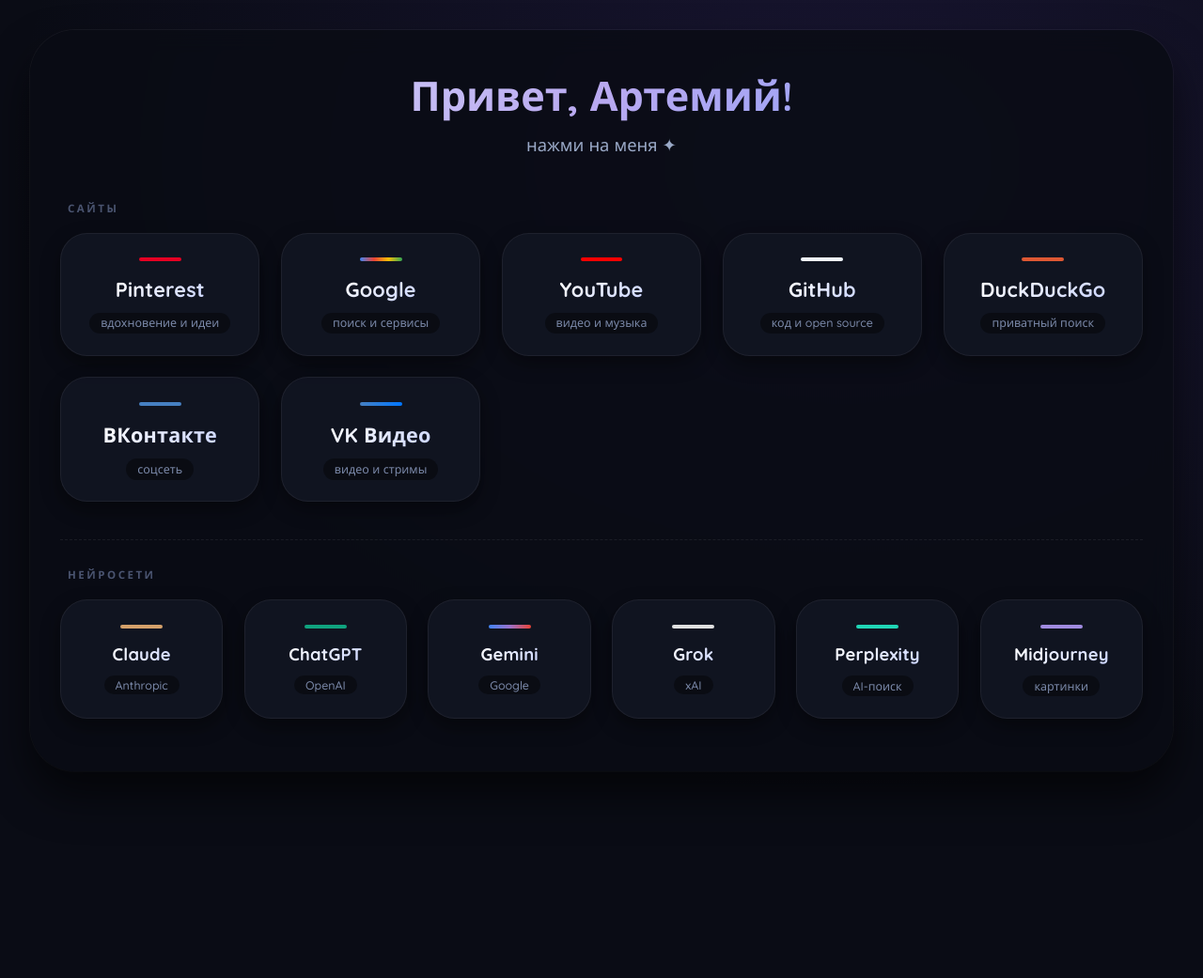
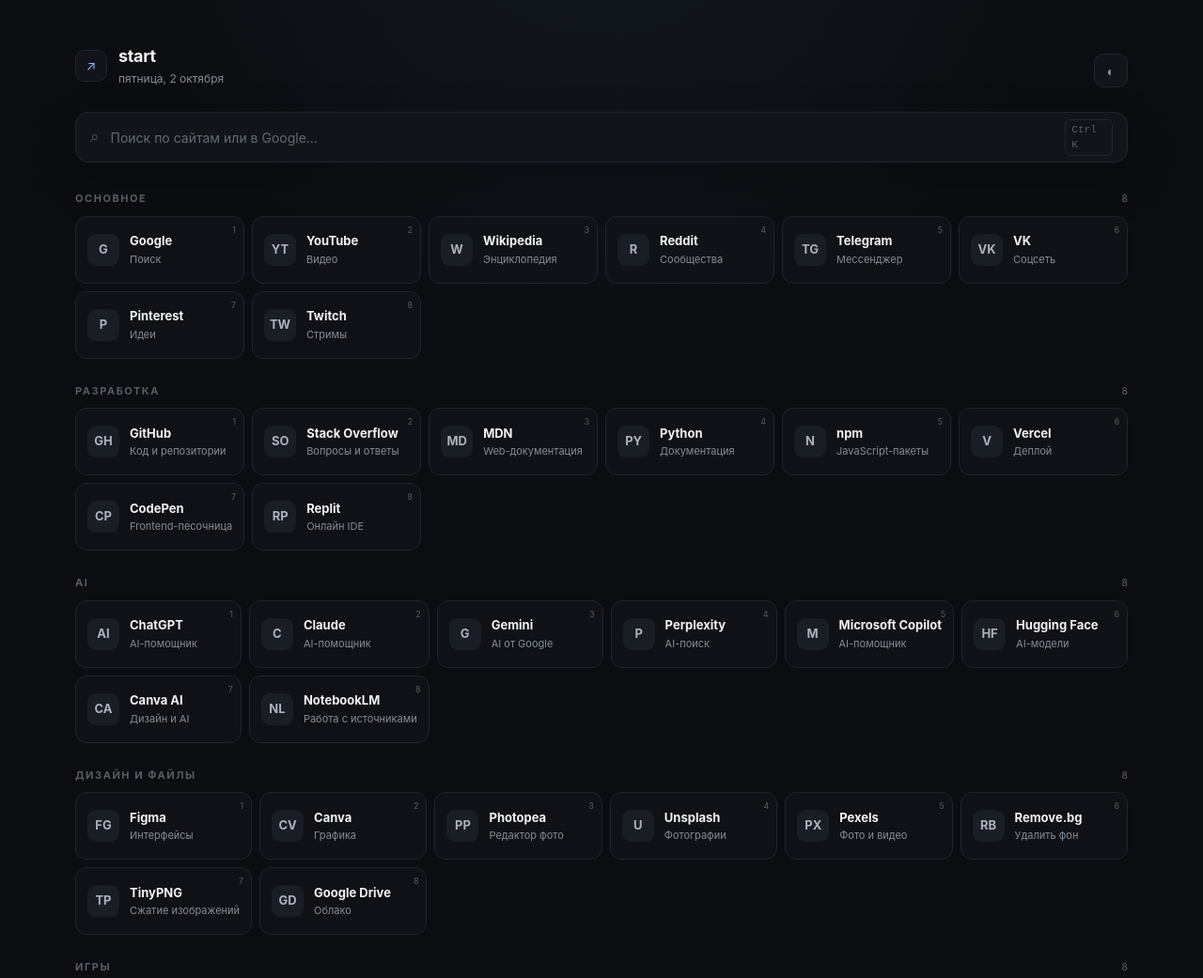
Before and after one commit to neko152/my-start-page, a plain HTML site: page index.html in a window 1280 px wide. Shown: the top 1041 px of the page at 94% size. Before the commit the page ends 853 px from the top, so only its background shows below. Drawn offline with Linux system fonts and the light colour scheme.

Commit message:
Redesign start page with minimalist UI and useful links

```diff
--- a/index.html
+++ b/index.html
@@ -1,332 +1,224 @@
-<!DOCTYPE html>
+<!doctype html>
 <html lang="ru">
 <head>
   <meta charset="UTF-8">
-<meta name="viewport" content="width=device-width, initial-scale=1.0, user-scalable=yes">
-<title>Стартовая панель | быстрые редиректы</title>
-<link href="https://fonts.googleapis.com/css2?family=Quicksand:wght@400;500;600;700&display=swap" rel="stylesheet">
+  <meta name="viewport" content="width=device-width, initial-scale=1">
+  <meta name="theme-color" content="#0b0d10">
+  <title>start — твоя стартовая</title>
   <style>
-* { margin: 0; padding: 0; box-sizing: border-box; }
-
-body {
-  min-height: 100vh;
-  background: #0a0c15;
-  font-family: 'Quicksand', 'Segoe UI', system-ui, sans-serif;
-  display: flex;
-  align-items: center;
-  justify-content: center;
-  padding: 2rem;
-  position: relative;
+    :root {
+      --bg:#0b0d10; --panel:#111419; --panel-hover:#171a20; --text:#f2f4f7;
+      --muted:#858d99; --dim:#555d68; --line:#20252d; --accent:#8ab4ff;
+      --shadow:0 18px 50px rgba(0,0,0,.22);
     }
-
-body::before {
-  content: '';
-  position: absolute;
-  inset: 0;
-  background: radial-gradient(ellipse at 70% 20%, rgba(70,50,140,0.25), transparent 70%);
-  pointer-events: none;
+    *{box-sizing:border-box}
+    html{scroll-behavior:smooth}
+    body{
+      margin:0; min-height:100vh; color:var(--text); background:
+      radial-gradient(circle at 50% -10%,rgba(138,180,255,.08),transparent 32rem),var(--bg);
+      font:14px/1.5 Inter,ui-sans-serif,system-ui,-apple-system,BlinkMacSystemFont,"Segoe UI",sans-serif;
     }
-
-.dashboard {
-  max-width: 1300px;
-  width: 100%;
-  background: rgba(10,12,21,0.85);
-  backdrop-filter: blur(12px);
-  border-radius: 3rem;
-  padding: 2.5rem 2rem;
-  box-shadow: 0 25px 45px rgba(0,0,0,0.6), 0 0 0 1px rgba(255,255,255,0.05);
+    button,input{font:inherit}
+    a{color:inherit;text-decoration:none}
+    .wrap{width:min(1120px,calc(100% - 32px));margin:0 auto;padding:46px 0 55px}
+    header{display:flex;align-items:flex-end;justify-content:space-between;gap:20px;margin-bottom:26px}
+    .brand{display:flex;align-items:center;gap:12px}
+    .mark{width:34px;height:34px;border:1px solid var(--line);border-radius:10px;display:grid;place-items:center;color:var(--accent);background:var(--panel)}
+    h1{font-size:18px;margin:0;font-weight:700;letter-spacing:-.02em}
+    .date{color:var(--muted);font-size:12px;margin-top:2px}
+    .theme{
+      border:1px solid var(--line);background:var(--panel);color:var(--muted);width:36px;height:36px;
+      border-radius:10px;cursor:pointer;transition:.2s
     }
-
-.greeting {
-  text-align: center;
-  margin-bottom: 3rem;
+    .theme:hover{color:var(--text);background:var(--panel-hover)}
+    .search{
+      display:flex;align-items:center;gap:10px;background:var(--panel);border:1px solid var(--line);
+      border-radius:14px;padding:0 15px;box-shadow:var(--shadow);margin-bottom:30px
     }
-
-.greeting h1 {
-  font-size: 2.7rem;
-  font-weight: 700;
-  background: linear-gradient(135deg, #e0e7ff, #b9a9f0, #7b9eff);
-  background-clip: text;
-  -webkit-background-clip: text;
-  color: transparent;
+    .search span{color:var(--dim);font-size:17px}
+    #search{width:100%;height:52px;background:none;border:0;outline:0;color:var(--text)}
+    #search::placeholder{color:#626a75}
+    kbd{font-size:11px;color:var(--dim);border:1px solid var(--line);border-radius:6px;padding:2px 6px}
+    .section{margin-top:26px}
+    .section-head{display:flex;align-items:center;justify-content:space-between;margin-bottom:10px}
+    .section-title{font-size:11px;text-transform:uppercase;letter-spacing:.14em;color:var(--dim);font-weight:700}
+    .section-count{font-size:11px;color:var(--dim)}
+    .grid{display:grid;grid-template-columns:repeat(6,1fr);gap:8px}
+    .card{
+      min-height:72px;display:flex;align-items:center;gap:11px;padding:13px 12px;
+      border:1px solid var(--line);border-radius:12px;background:rgba(17,20,25,.72);
+      transition:background .16s,border-color .16s,transform .16s;position:relative
     }
-
-.greeting p {
-  color: #9aa9c7;
-  font-size: 1.15rem;
-  margin-top: 0.6rem;
-  font-weight: 500;
+    .card:hover{background:var(--panel-hover);border-color:#303640;transform:translateY(-1px)}
+    .icon{
+      width:34px;height:34px;flex:0 0 34px;border-radius:9px;background:#191d24;color:#aab2bf;
+      display:grid;place-items:center;font-size:13px;font-weight:700
     }
-
-.section-label {
-  font-size: 0.72rem;
-  font-weight: 700;
-  letter-spacing: 2.5px;
-  text-transform: uppercase;
-  color: #4a5470;
-  margin: 0 0 1.2rem 0.5rem;
+    .name{font-weight:650;font-size:13px;white-space:nowrap;overflow:hidden;text-overflow:ellipsis}
+    .desc{font-size:11px;color:var(--muted);white-space:nowrap;overflow:hidden;text-overflow:ellipsis;margin-top:1px}
+    .shortcut{position:absolute;right:8px;top:7px;font-size:9px;color:var(--dim)}
+    .hidden{display:none!important}
+    footer{display:flex;justify-content:space-between;gap:15px;margin-top:34px;color:var(--dim);font-size:11px}
+    footer a:hover{color:var(--muted)}
+    @media(max-width:900px){.grid{grid-template-columns:repeat(4,1fr)}}
+    @media(max-width:620px){
+      .wrap{width:min(100% - 20px,520px);padding-top:25px}
+      header{align-items:center}.date{display:none}
+      .grid{grid-template-columns:repeat(2,1fr)}
+      .card{min-height:68px}
+      .shortcut{display:none}
     }
-
-.grid {
-  display: grid;
-  gap: 1.4rem;
-  margin: 1rem 0 2.5rem;
-}
-
-.grid-sites { grid-template-columns: repeat(auto-fit, minmax(175px, 1fr)); }
-.grid-ai    { grid-template-columns: repeat(auto-fit, minmax(155px, 1fr)); margin-bottom: 1rem; }
-
-.redirect-card {
-  background: rgba(18,22,35,0.9);
-  border-radius: 1.8rem;
-  padding: 1.6rem 1rem 1.4rem;
-  text-align: center;
-  text-decoration: none;
-  display: flex;
-  flex-direction: column;
-  align-items: center;
-  gap: 0.7rem;
-  transition: transform 0.25s ease, background 0.2s, box-shadow 0.3s;
-  border: 1px solid rgba(255,255,255,0.06);
-  box-shadow: 0 8px 20px rgba(0,0,0,0.4);
-  cursor: pointer;
-  animation: cardFadeUp 0.4s ease backwards;
-}
-
-/* coloured top bar instead of logo */
-.card-bar {
-  width: 2.8rem;
-  height: 4px;
-  border-radius: 10px;
-  margin-bottom: 0.3rem;
-  transition: width 0.25s ease;
-}
-
-.redirect-card:hover .card-bar { width: 4rem; }
-
-/* bar colours per service */
-.card-pinterest  .card-bar { background: #E60023; }
-.card-google     .card-bar { background: linear-gradient(90deg,#4285F4,#EA4335,#FBBC05,#34A853); }
-.card-youtube    .card-bar { background: #FF0000; }
-.card-github     .card-bar { background: #f0f6fc; }
-.card-duckduckgo .card-bar { background: #DE5833; }
-.card-vk         .card-bar { background: #4680C2; }
-.card-vkvideo    .card-bar { background: linear-gradient(90deg,#4680C2,#07f); }
-.card-claude     .card-bar { background: #d4a06a; }
-.card-chatgpt    .card-bar { background: #10a37f; }
-.card-gemini     .card-bar { background: linear-gradient(90deg,#4285F4,#9B72CB,#EA4335); }
-.card-grok       .card-bar { background: #e0e0e0; }
-.card-perplexity .card-bar { background: #20d6b6; }
-.card-midjourney .card-bar { background: #a08be0; }
-
-.card-title {
-  font-weight: 700;
-  font-size: 1.35rem;
-  letter-spacing: 0.2px;
-  background: linear-gradient(145deg, #ffffff, #cbd5ff);
-  background-clip: text;
-  -webkit-background-clip: text;
-  color: transparent;
-}
-
-.grid-ai .card-title { font-size: 1.15rem; }
-
-.card-sub {
-  font-size: 0.78rem;
-  color: #7a88a8;
-  font-weight: 500;
-  background: rgba(0,0,0,0.4);
-  padding: 0.18rem 0.75rem;
-  border-radius: 40px;
-}
-
-/* hover glow per group */
-.redirect-card:hover {
-  transform: translateY(-7px) scale(1.02);
-  background: rgba(28,34,54,0.98);
-  border-color: rgba(255,255,255,0.15);
-  box-shadow: 0 18px 35px rgba(0,0,0,0.5), 0 0 0 1px rgba(200,180,250,0.15);
-}
-
-.redirect-card:active { transform: translateY(2px) scale(0.98); transition: 0.05s; }
-
-.divider {
-  border: none;
-  border-top: 1px dashed rgba(255,255,255,0.07);
-  margin: 2rem 0 1.8rem;
-}
-
-/* staggered animations */
-.grid-sites .redirect-card:nth-child(1) { animation-delay:.05s }
-.grid-sites .redirect-card:nth-child(2) { animation-delay:.10s }
-.grid-sites .redirect-card:nth-child(3) { animation-delay:.15s }
-.grid-sites .redirect-card:nth-child(4) { animation-delay:.20s }
-.grid-sites .redirect-card:nth-child(5) { animation-delay:.25s }
-.grid-sites .redirect-card:nth-child(6) { animation-delay:.30s }
-.grid-sites .redirect-card:nth-child(7) { animation-delay:.35s }
-
-.grid-ai .redirect-card:nth-child(1) { animation-delay:.40s }
-.grid-ai .redirect-card:nth-child(2) { animation-delay:.45s }
-.grid-ai .redirect-card:nth-child(3) { animation-delay:.50s }
-.grid-ai .redirect-card:nth-child(4) { animation-delay:.55s }
-.grid-ai .redirect-card:nth-child(5) { animation-delay:.60s }
-.grid-ai .redirect-card:nth-child(6) { animation-delay:.65s }
-
-@keyframes cardFadeUp {
-  from { opacity:0; transform:translateY(28px); }
-  to   { opacity:1; transform:translateY(0); }
-}
-
-@media (max-width:680px) {
-  body { padding:1rem; }
-  .dashboard { padding:1.5rem; }
-  .greeting h1 { font-size:1.8rem; }
-  .grid-sites { grid-template-columns: repeat(auto-fit, minmax(140px,1fr)); gap:1rem; }
-  .grid-ai    { grid-template-columns: repeat(auto-fit, minmax(130px,1fr)); gap:0.9rem; }
-  .redirect-card { padding:1.2rem 0.6rem 1rem; }
-  .card-title { font-size:1.1rem; }
-}
-
-a:focus-visible { outline:3px solid #a27be0; outline-offset:4px; border-radius:1.8rem; }
-
-.greeting {
-  cursor: pointer;
-  user-select: none;
-}
-
-.greeting h1 {
-  transition: opacity 0.15s ease, transform 0.15s ease;
-}
-
-.greeting p {
-  transition: opacity 0.15s ease;
-}
-
-.greeting.flash h1 {
-  opacity: 0;
-  transform: scale(0.95);
-}
-
-.greeting.flash p {
-  opacity: 0;
+    @media(prefers-color-scheme:light){
+      body.light{--bg:#f5f6f8;--panel:#fff;--panel-hover:#f0f2f5;--text:#15181d;--muted:#68707c;--dim:#9299a4;--line:#e1e4e8;--accent:#376ee6;--shadow:0 15px 40px rgba(20,30,50,.08)}
     }
   </style>
 </head>
 <body>
-<div class="dashboard">
+<div class="wrap">
+  <header>
+    <div>
+      <div class="brand"><div class="mark">↗</div><div><h1>start</h1><div class="date" id="date"></div></div></div>
+    </div>
+    <button class="theme" id="theme" title="Переключить тему" aria-label="Переключить тему">◐</button>
+  </header>
 
-  <div class="greeting" onclick="shuffleGreeting()" title="кликни, чтобы сменить">
-    <h1 id="greeting-main">Привет, Артемий!</h1>
-    <p id="greeting-sub">нажми на меня ✦</p>
+  <form class="search" id="searchForm">
+    <span>⌕</span>
+    <input id="search" autocomplete="off" autofocus placeholder="Поиск по сайтам или в Google…">
+    <kbd>Ctrl K</kbd>
+  </form>
+
+  <main id="content"></main>
+
+  <footer>
+    <span>Enter — открыть первый результат · Esc — очистить</span>
+    <a href="https://github.com/neko152/my-start-page" target="_blank" rel="noopener">GitHub ↗</a>
+  </footer>
 </div>
 
-  <div class="section-label">сайты</div>
-  <div class="grid grid-sites">
-    <a href="https://www.pinterest.com" class="redirect-card card-pinterest" target="_self">
-      <div class="card-bar"></div>
-      <span class="card-title">Pinterest</span>
-      <span class="card-sub">вдохновение и идеи</span>
-    </a>
-    <a href="https://www.google.com" class="redirect-card card-google" target="_self">
-      <div class="card-bar"></div>
-      <span class="card-title">Google</span>
-      <span class="card-sub">поиск и сервисы</span>
-    </a>
-    <a href="https://www.youtube.com" class="redirect-card card-youtube" target="_self">
-      <div class="card-bar"></div>
-      <span class="card-title">YouTube</span>
-      <span class="card-sub">видео и музыка</span>
-    </a>
-    <a href="https://github.com" class="redirect-card card-github" target="_self">
-      <div class="card-bar"></div>
-      <span class="card-title">GitHub</span>
-      <span class="card-sub">код и open source</span>
-    </a>
-    <a href="https://duckduckgo.com" class="redirect-card card-duckduckgo" target="_self">
-      <div class="card-bar"></div>
-      <span class="card-title">DuckDuckGo</span>
-      <span class="card-sub">приватный поиск</span>
-    </a>
-    <a href="https://vk.com" class="redirect-card card-vk" target="_self">
-      <div class="card-bar"></div>
-      <span class="card-title">ВКонтакте</span>
-      <span class="card-sub">соцсеть</span>
-    </a>
-    <a href="https://vkvideo.ru" class="redirect-card card-vkvideo" target="_self">
-      <div class="card-bar"></div>
-      <span class="card-title">VK Видео</span>
-      <span class="card-sub">видео и стримы</span>
-    </a>
-  </div>
+<script>
+const groups = [
+  {title:"Основное",items:[
+    ["Google","Поиск","https://www.google.com","G"],
+    ["YouTube","Видео","https://www.youtube.com","YT"],
+    ["Wikipedia","Энциклопедия","https://www.wikipedia.org","W"],
+    ["Reddit","Сообщества","https://www.reddit.com","R"],
+    ["Telegram","Мессенджер","https://web.telegram.org","TG"],
+    ["VK","Соцсеть","https://vk.com","VK"],
+    ["Pinterest","Идеи","https://www.pinterest.com","P"],
+    ["Twitch","Стримы","https://www.twitch.tv","TW"]
+  ]},
+  {title:"Разработка",items:[
+    ["GitHub","Код и репозитории","https://github.com","GH"],
+    ["Stack Overflow","Вопросы и ответы","https://stackoverflow.com","SO"],
+    ["MDN","Web-документация","https://developer.mozilla.org","MD"],
+    ["Python","Документация","https://docs.python.org/3/","PY"],
+    ["npm","JavaScript-пакеты","https://www.npmjs.com","N"],
+    ["Vercel","Деплой","https://vercel.com","V"],
+    ["CodePen","Frontend-песочница","https://codepen.io","CP"],
+    ["Replit","Онлайн IDE","https://replit.com","RP"]
+  ]},
+  {title:"AI",items:[
+    ["ChatGPT","AI-помощник","https://chatgpt.com","AI"],
+    ["Claude","AI-помощник","https://claude.ai","C"],
+    ["Gemini","AI от Google","https://gemini.google.com","G"],
+    ["Perplexity","AI-поиск","https://www.perplexity.ai","P"],
+    ["Microsoft Copilot","AI-помощник","https://copilot.microsoft.com","M"],
+    ["Hugging Face","AI-модели","https://huggingface.co","HF"],
+    ["Canva AI","Дизайн и AI","https://www.canva.com","CA"],
+    ["NotebookLM","Работа с источниками","https://notebooklm.google.com","NL"]
+  ]},
+  {title:"Дизайн и файлы",items:[
+    ["Figma","Интерфейсы","https://www.figma.com","FG"],
+    ["Canva","Графика","https://www.canva.com","CV"],
+    ["Photopea","Редактор фото","https://www.photopea.com","PP"],
+    ["Unsplash","Фотографии","https://unsplash.com","U"],
+    ["Pexels","Фото и видео","https://www.pexels.com","PX"],
+    ["Remove.bg","Удалить фон","https://www.remove.bg","RB"],
+    ["TinyPNG","Сжатие изображений","https://tinypng.com","TP"],
+    ["Google Drive","Облако","https://drive.google.com","GD"]
+  ]},
+  {title:"Игры",items:[
+    ["Steam","Игры","https://store.steampowered.com","S"],
+    ["Epic Games","Игры","https://store.epicgames.com","EG"],
+    ["GOG","Игры без DRM","https://www.gog.com","GOG"],
+    ["Nintendo","Nintendo","https://www.nintendo.com","N"],
+    ["PlayStation","PlayStation","https://www.playstation.com","PS"],
+    ["Xbox","Xbox","https://www.xbox.com","X"],
+    ["PCGamingWiki","PC-гайды","https://www.pcgamingwiki.com","PC"],
+    ["Speedrun.com","Спидраны","https://www.speedrun.com","SR"]
+  ]},
+  {title:"Полезное",items:[
+    ["Google Translate","Переводчик","https://translate.google.com","TR"],
+    ["DeepL","Переводчик","https://www.deepl.com","DL"],
+    ["Google Maps","Карты","https://maps.google.com","MP"],
+    ["Speedtest","Скорость интернета","https://www.speedtest.net","ST"],
+    ["VirusTotal","Проверка файлов/URL","https://www.virustotal.com","VT"],
+    ["Internet Archive","Архив интернета","https://archive.org","IA"],
+    ["12ft","Чтение страниц","https://12ft.io","12"],
+    ["Temp Mail","Временная почта","https://temp-mail.org","TM"]
+  ]}
+];
 
-  <hr class="divider">
-  <div class="section-label">нейросети</div>
-  <div class="grid grid-ai">
-    <a href="https://claude.ai" class="redirect-card card-claude" target="_self">
-      <div class="card-bar"></div>
-      <span class="card-title">Claude</span>
-      <span class="card-sub">Anthropic</span>
-    </a>
-    <a href="https://chat.openai.com" class="redirect-card card-chatgpt" target="_self">
-      <div class="card-bar"></div>
-      <span class="card-title">ChatGPT</span>
-      <span class="card-sub">OpenAI</span>
-    </a>
-    <a href="https://gemini.google.com" class="redirect-card card-gemini" target="_self">
-      <div class="card-bar"></div>
-      <span class="card-title">Gemini</span>
-      <span class="card-sub">Google</span>
-    </a>
-    <a href="https://grok.com" class="redirect-card card-grok" target="_self">
-      <div class="card-bar"></div>
-      <span class="card-title">Grok</span>
-      <span class="card-sub">xAI</span>
-    </a>
-    <a href="https://www.perplexity.ai" class="redirect-card card-perplexity" target="_self">
-      <div class="card-bar"></div>
-      <span class="card-title">Perplexity</span>
-      <span class="card-sub">AI-поиск</span>
-    </a>
-    <a href="https://www.midjourney.com" class="redirect-card card-midjourney" target="_self">
-      <div class="card-bar"></div>
-      <span class="card-title">Midjourney</span>
-      <span class="card-sub">картинки</span>
-    </a>
-  </div>
+const content=document.getElementById("content");
+const search=document.getElementById("search");
+const date=document.getElementById("date");
 
-</div>
-<script>
-document.querySelectorAll('.redirect-card').forEach(card => {
-  card.addEventListener('click', () => {
-    card.style.transition = 'transform 0.07s ease';
-    card.style.transform = 'scale(0.97)';
-    setTimeout(() => {
-      card.style.transform = '';
-      setTimeout(() => { card.style.transition = ''; }, 50);
-    }, 90);
+function render(){
+  content.innerHTML=groups.map((group,gi)=>`
+    <section class="section" data-group="${gi}">
+      <div class="section-head"><span class="section-title">${group.title}</span><span class="section-count">${group.items.length}</span></div>
+      <div class="grid">${group.items.map((item,i)=>`
+        <a class="card" href="${item[2]}" target="_self" data-search="${(item[0]+" "+item[1]).toLowerCase()}">
+          <span class="icon">${item[3]}</span>
+          <span><div class="name">${item[0]}</div><div class="desc">${item[1]}</div></span>
+          ${i<9?'<span class="shortcut">'+(i+1)+'</span>':''}
+        </a>`).join("")}</div>
+    </section>`).join("");
+}
+render();
+
+function updateDate(){
+  date.textContent=new Intl.DateTimeFormat("ru-RU",{weekday:"long",day:"numeric",month:"long"}).format(new Date());
+}
+updateDate();
+
+search.addEventListener("input",()=>{
+  const q=search.value.trim().toLowerCase();
+  document.querySelectorAll(".card").forEach(card=>card.classList.toggle("hidden",q&&!card.dataset.search.includes(q)));
+  document.querySelectorAll(".section").forEach(section=>{
+    const visible=section.querySelectorAll(".card:not(.hidden)").length;
+    section.classList.toggle("hidden",visible===0);
+    section.querySelector(".section-count").textContent=visible;
   });
 });
 
-const greetings = [
-  { main: 'Привет, Артемий!', sub: 'нажми на меня ✦' },
-  { main: 'Жопа!',            sub: '😂' },
-  { main: 'Пися!',            sub: '💀' },
-];
+document.getElementById("searchForm").addEventListener("submit",e=>{
+  e.preventDefault();
+  const first=document.querySelector(".card:not(.hidden)");
+  if(first && search.value.trim()) first.click();
+  else if(search.value.trim()) location.href="https://www.google.com/search?q="+encodeURIComponent(search.value);
+});
 
-let lastIdx = 0;
+document.addEventListener("keydown",e=>{
+  if((e.ctrlKey||e.metaKey)&&e.key.toLowerCase()==="k"){e.preventDefault();search.focus();search.select()}
+  if(e.key==="Escape"){search.value="";search.dispatchEvent(new Event("input"));search.focus()}
+});
 
-function shuffleGreeting() {
-  const greeting = document.querySelector('.greeting');
-  greeting.classList.add('flash');
-  setTimeout(() => {
-    let idx;
-    do { idx = Math.floor(Math.random() * greetings.length); } while (idx === lastIdx);
-    lastIdx = idx;
-    document.getElementById('greeting-main').textContent = greetings[idx].main;
-    document.getElementById('greeting-sub').textContent  = greetings[idx].sub;
-    greeting.classList.remove('flash');
-  }, 150);
+document.addEventListener("keydown",e=>{
+  if(document.activeElement===search || e.ctrlKey || e.metaKey || e.altKey) return;
+  if(/^[1-9]$/.test(e.key)){
+    const n=Number(e.key), cards=[...document.querySelectorAll(".card:not(.hidden)")];
+    if(cards[n-1]) cards[n-1].click();
   }
+});
+
+const theme=document.getElementById("theme");
+if(localStorage.getItem("start-theme")==="light")document.body.classList.add("light");
+theme.onclick=()=>{
+  document.body.classList.toggle("light");
+  localStorage.setItem("start-theme",document.body.classList.contains("light")?"light":"dark");
+};
 </script>
 </body>
 </html>
```
Lines whose indentation alone changed are shown as unchanged.
